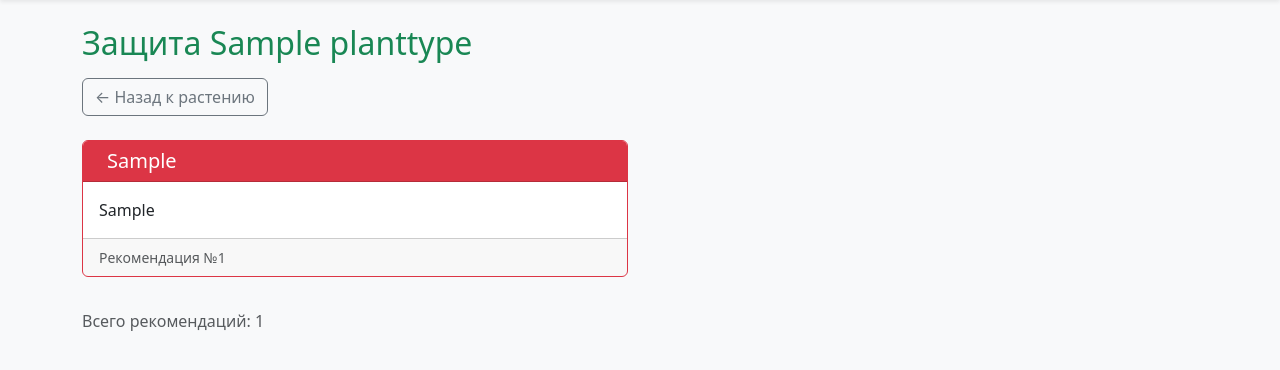
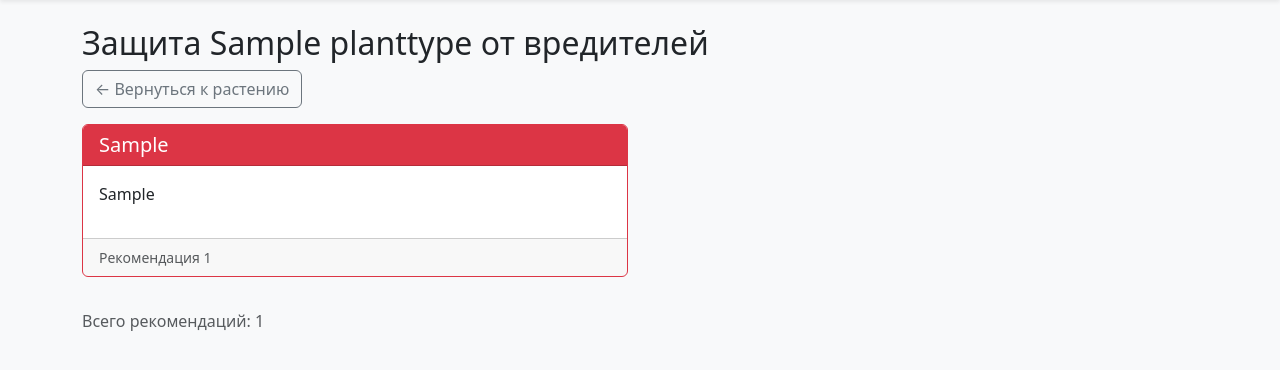
Before and after one commit to vxmpra/python_project, a Django app: page /plants/plant/1/protection/ in a window 1280 px wide. Shown: the part 56-426 px from the top of the page. Run offline with Django 5.2, Linux system fonts and the light colour scheme; a user stored in the database is signed in; tables that the repository leaves empty hold one stand-in row (values such as "Sample post").

Commit message:
Update protection_detail template to extend layout.html with main header

```diff
--- a/plants/templates/plants/protection_detail.html
+++ b/plants/templates/plants/protection_detail.html
@@ -1,19 +1,14 @@
 {% extends 'layout.html' %}
 
-{% block title %}Защита {{ plant.plant_type.name }}{% endblock %}
+{% block title %}Защита для {{ plant.plant_type.name }}{% endblock %}
 
 {% block content %}
 <div class="container mt-4">
-    <h2 class="text-success mb-3">
-        <i class="bi bi-shield-check"></i>
-        Защита {{ plant.plant_type.name }}
-    </h2>
+    <h2>Защита {{ plant.plant_type.name }} от вредителей</h2>
 
-    <div class="mb-4">
-        <a href="{% url 'plant_detail' plant.pk %}" class="btn btn-outline-secondary">
-            ← Назад к растению
-        </a>
-    </div>
+    <a href="{% url 'plant_detail' plant.id %}" class="btn btn-outline-secondary mb-3">
+        ← Вернуться к растению
+    </a>
 
     {% if protection_list %}
     <div class="row">
@@ -21,16 +16,13 @@
         <div class="col-md-6 mb-3">
             <div class="card h-100 border-{% cycle 'danger' 'warning' 'info' as card_color %}">
                 <div class="card-header bg-{{ card_color }} text-white">
-                    <h5 class="mb-0">
-                        <i class="bi bi-{% cycle 'bug' 'virus' 'exclamation-triangle' %} me-2"></i>
-                        {{ advice.pest_or_disease }}
-                    </h5>
+                    <h5 class="mb-0">{{ advice.pest_or_disease }}</h5>
                 </div>
                 <div class="card-body">
-                    <p class="card-text">{{ advice.recommendation }}</p>
+                    <p>{{ advice.recommendation }}</p>
                 </div>
                 <div class="card-footer text-muted small">
-                    Рекомендация №{{ forloop.counter }}
+                    Рекомендация {{ forloop.counter }}
                 </div>
             </div>
         </div>
```
